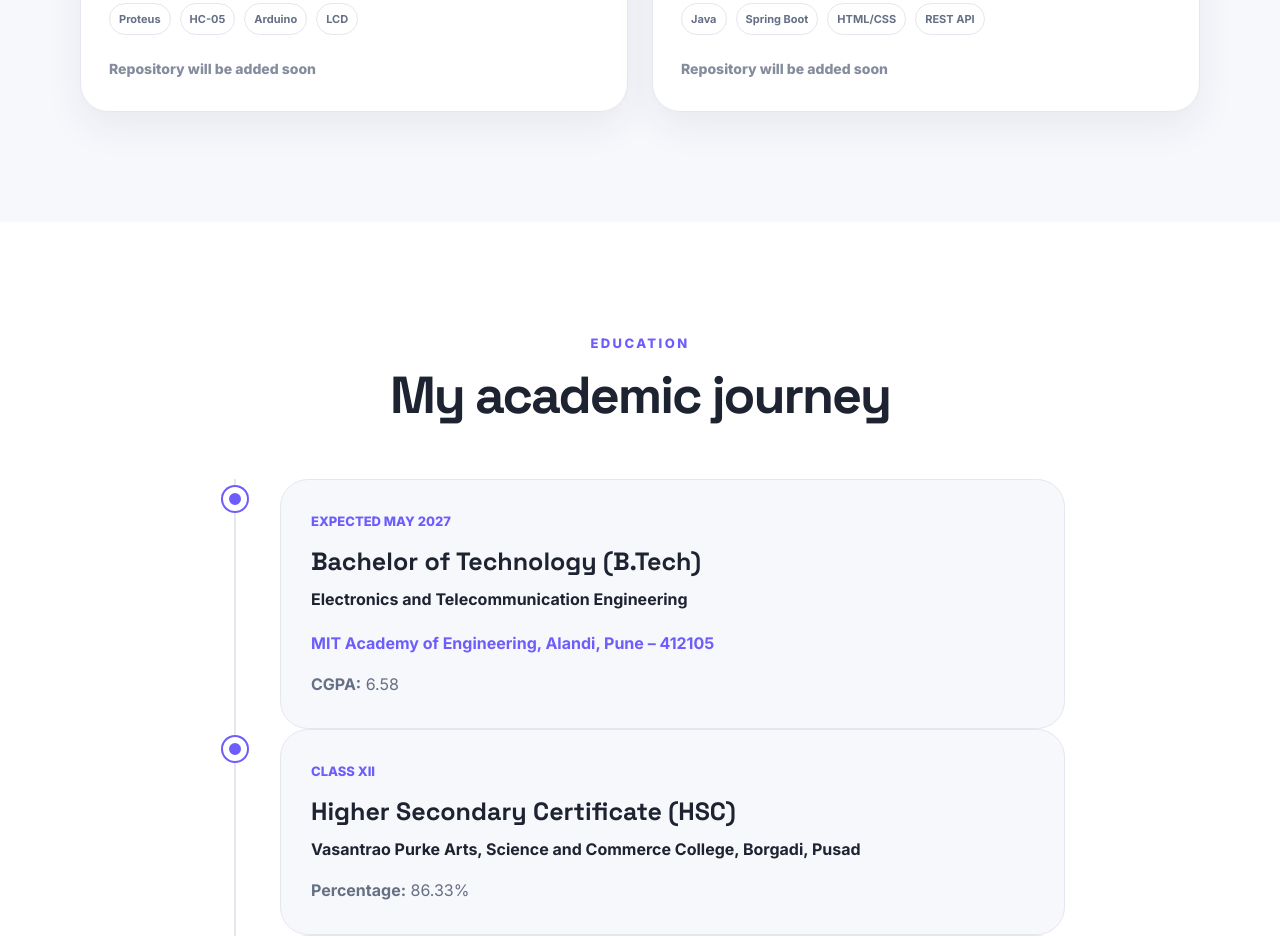
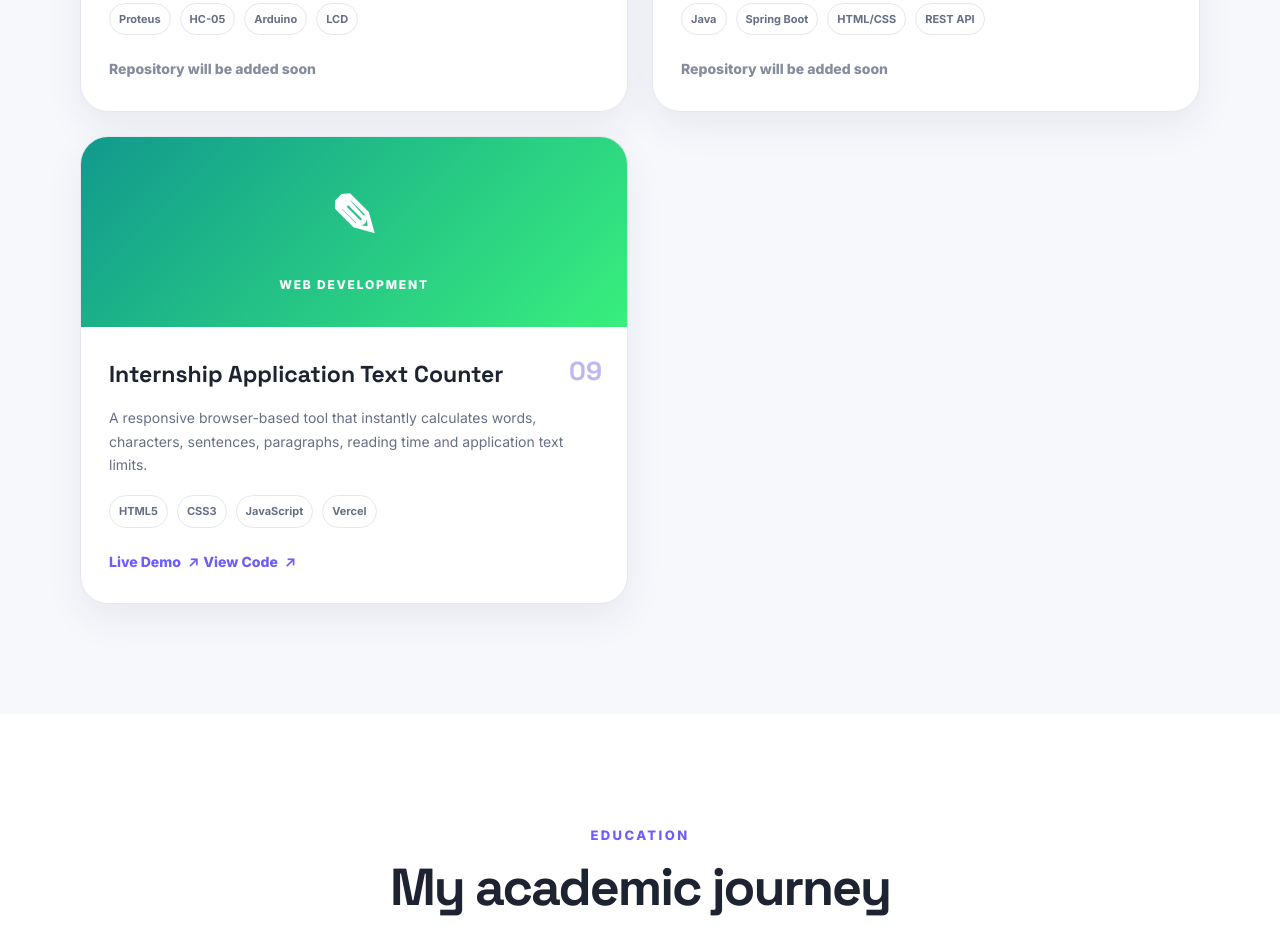
Before and after one commit to vaishnavi07p/portfolio, a plain HTML site: page index.html in a window 1280 px wide. Shown: the part 6057-6993 px from the top of the page. Drawn offline with Linux system fonts and the light colour scheme.

Commit message:
Add Internship Application Text Counter to portfolio

```diff
--- a/index.html
+++ b/index.html
@@ -630,9 +630,54 @@
               </span>
             </div>
           </article>
+
+      <article class="project-card reveal" data-category="software">
+        <div class="project-visual visual-data">
+          <span>✎</span>
+          <small>Web Development</small>
         </div>
-      </div>
-    </section>
+
+        <div class="project-content">
+          <div class="project-number">09</div>
+          <h3>Internship Application Text Counter</h3>
+
+          <p>
+            A responsive browser-based tool that instantly calculates words,
+            characters, sentences, paragraphs, reading time and application
+            text limits.
+          </p>
+
+          <div class="tag-list compact">
+            <span>HTML5</span>
+            <span>CSS3</span>
+            <span>JavaScript</span>
+            <span>Vercel</span>
+          </div>
+
+          <a
+            class="project-link"
+            href="https://internship-application-text-counter.vercel.app/"
+            target="_blank"
+            rel="noopener noreferrer"
+          >
+            Live Demo <span>↗</span>
+          </a>
+
+          <a
+            class="project-link"
+            href="https://github.com/vaishnavi07p/internship-application-text-counter"
+            target="_blank"
+            rel="noopener noreferrer"
+          >
+            View Code <span>↗</span>
+          </a>
+        </div>
+      </article>
+
+    </div>
+  </div>
+</section>
+
 
     <section class="section section-alt" id="education">
       <div class="container">
```
